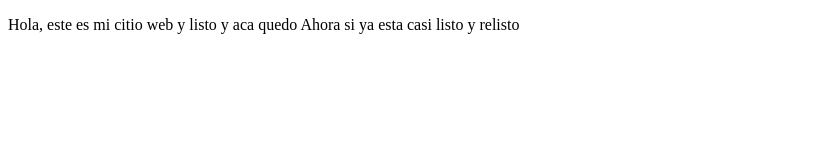
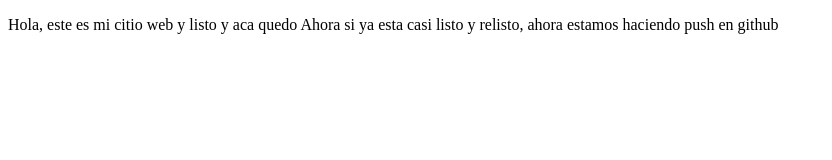
Before and after one commit to EstebanPallaresR/ProjectDemoCursoPrework, a plain HTML site: page index.html in a window 1280 px wide. Shown: the whole page, without its empty margins (0-832 px from the left). Drawn offline with Linux system fonts and the light colour scheme.

Commit message:
segundo cambio msg push

```diff
--- a/index.html
+++ b/index.html
@@ -9,7 +9,8 @@
 <body>
   <p>
     Hola, este es mi citio web y listo y aca quedo
-    Ahora si ya esta casi listo y relisto
+    Ahora si ya esta casi listo y relisto,
+    ahora estamos haciendo push en github
   </p>
 </body>
 </html>
```
